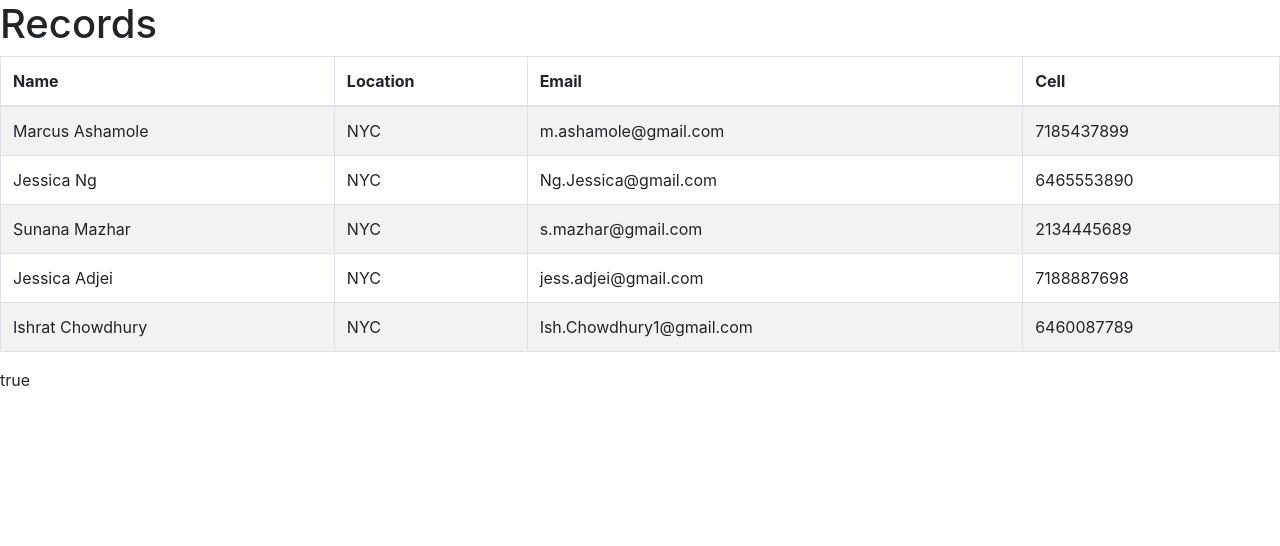
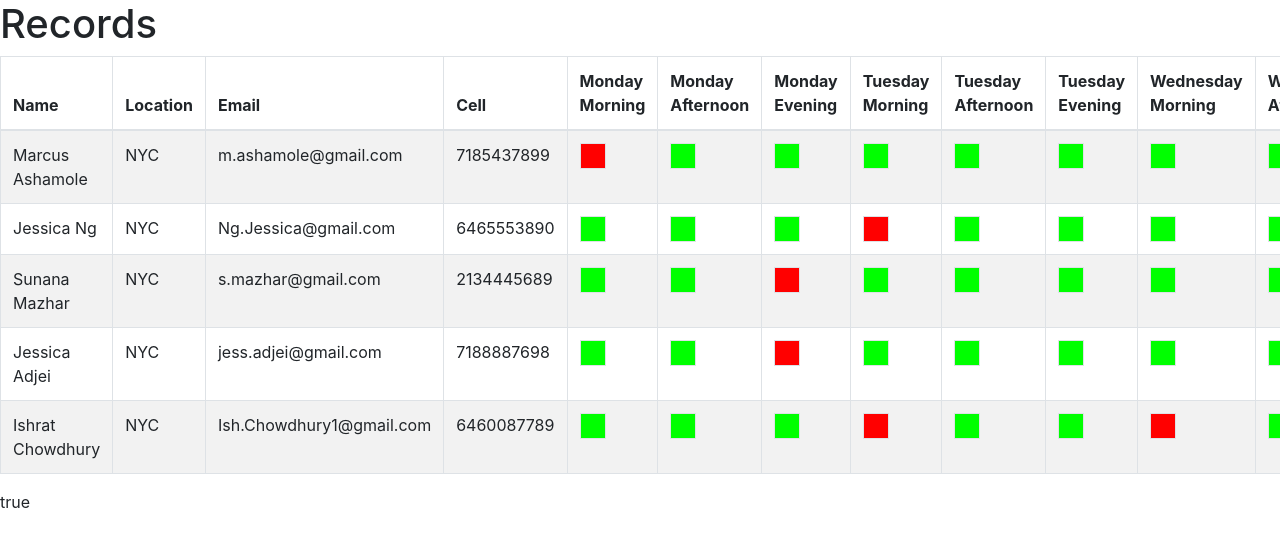
Before and after one commit to SingleDreamer/TechTacos2019, a React (Create React App) app in the folder techtaco/: page /Display in a window 1280 px wide. Shown: the top 546 px of the page. Built offline with nearby package versions, Linux system fonts and the light colour scheme; no server answers.

Commit message:
display schedules

```diff
--- a/techtaco/src/components/Display.js
+++ b/techtaco/src/components/Display.js
@@ -14,6 +14,7 @@ class Display extends Component {
       this.state = {
         data: null,
         profiles: Profiles,
+        // sample schedule to reference the keys
         schedule: {
           "Monday Morning": true,
           "Monday Afternoon": false,
@@ -72,7 +73,11 @@ render() {
         <th>Location</th>
         <th>Email</th>
         <th>Cell</th>
-
+        {Object.keys(this.state.schedule).map((item, i) => {
+            return(
+                <th>{item}</th>
+            )
+        })}
       </tr>
       </thead>
         <tbody>
@@ -83,9 +88,19 @@ render() {
       <td>{profile["Location"]["S"]}</td>
       <td>{profile["Contact Information"]["L"][0]["M"].email["S"]}</td>
       <td>{profile["Contact Information"]["L"][0]["M"].cell["S"]}</td>
+
+      {Object.keys(this.state.schedule).map((item, i) => {
+          return(
+              <th>{profile["Schedule"]["L"][0]["M"][item]["BOOL"]? <td bgcolor="#FF0000"></td> : <td bgcolor="#00FF00"></td> }</th>
+          )
+      })}
+
+
     </tr>)
 
     })}
+
+
     </tbody>
     </Table>
     {this.state.data}
```
